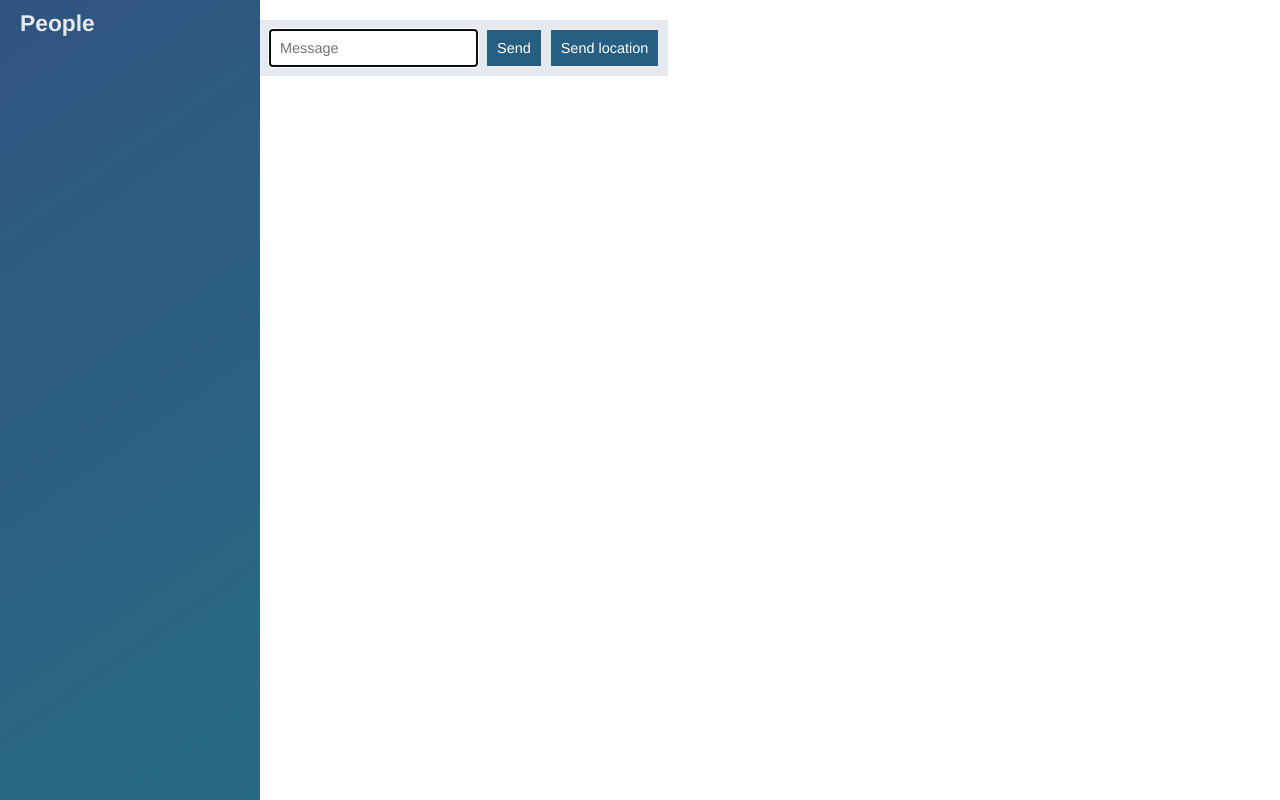
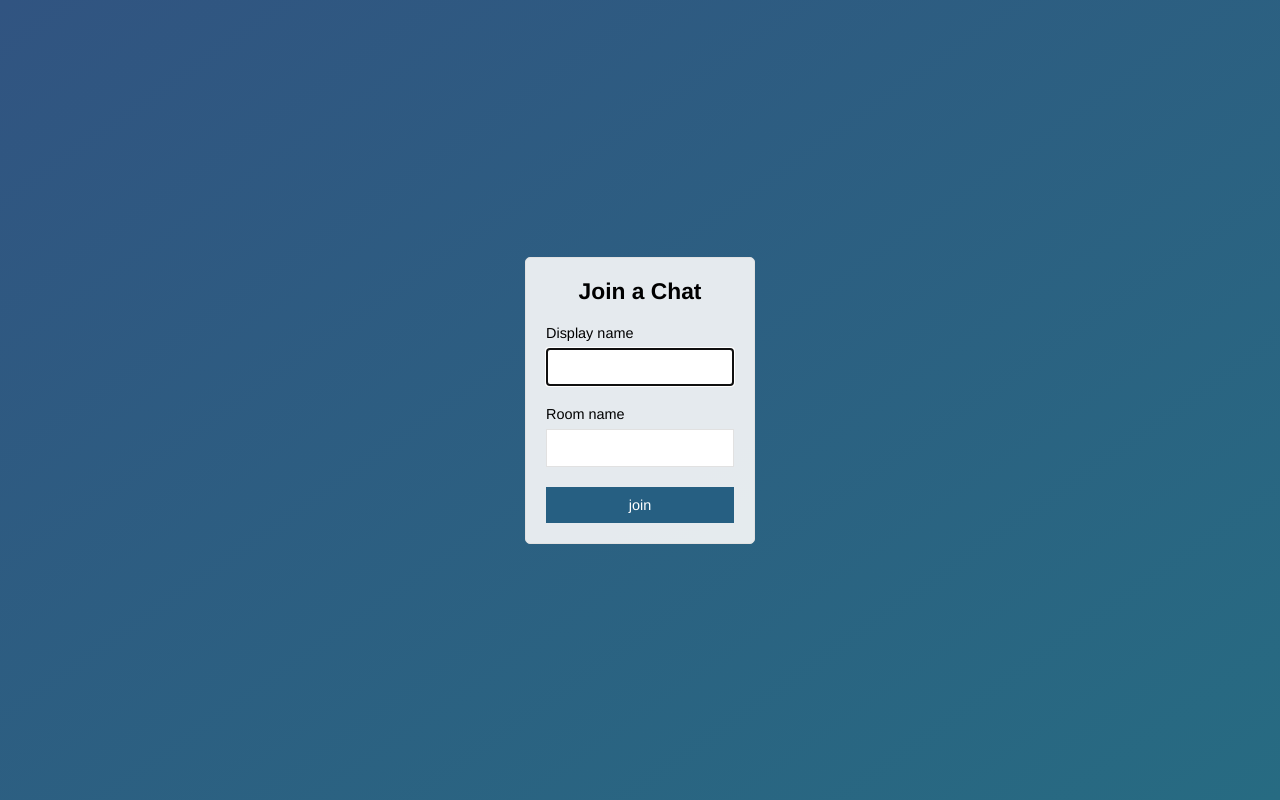
Before and after one commit to jmshanahan/node-chat-app, a website: page public/index.html in a window 1280 px wide. Drawn offline with nearby package versions, Linux system fonts and the light colour scheme; no server answers.

Commit message:
Add join page that submits to chat.html

```diff
--- a/public/index.html
+++ b/public/index.html
@@ -3,52 +3,30 @@
 <html>
 
 <head>
-    <meta charset="utf8">
+    <meta charset='utf-a'>
+    <title>Join | ChatApp</title>
     <link rel="stylesheet" href="/css/styles.css">
+    <meta name='viewport' content='width=device-width, initial-scale=1, user-scable=no'>
+
 </head>
 
-<body class="chat">
-    <div class="chat__sidebar">
-        <h3>People</h3>
-        <div id="users"></div>
+<body class="centered-form">
+    <div class="centered-form__form">
+        <form action=/chat.html>
+            <div class="form-field"><h3>Join a Chat</h3></div>
+            <div class="form-field">
+                <label>Display name</label>
+                <input type="text" name="name" autofocus />
+            </div>
+            <div class="form-field">
+                <label>Room name</label>
+                <input type="text" name="room"/>
+            </div>
+            <div class="form-field">
+                <button>join</button>
+            </div>
+        </form>
     </div>
-    <div class="chat_main">
-
-        <ol id="messages" class="chat__messages"></ol>
-        <div class="chat__footer">
-            <form id="message-form">
-                <input name="message" type="text" placeholder="Message" autofocus autocomplete="off"/>
-                <button>Send</button>
-            </form>
-            <button id="send-location">Send location</button>
-        </div>
-    </div>
-
-    <script id="message-template" type="text/template">
-        <li class="message">
-            <div class="message__title">
-                <h4>{{from}}</h4>
-                <spam>{{createdAt}}</spam>
-            </div>
-            <div class='message_body'></div>
-            <p>{{text}}</p>
-        </li>
-    </script>
-    <script id="location-message-template" type="text/template">
-        <li class="message">
-            <div class="message__title">
-                <h4>{{from}}</h4>
-                <spam>{{createdAt}}</spam>
-            </div>
-            <div class='message_body'></div>
-            <p><a href="{{url}}" target="_blank">My current location</a></p>
-        </li>
-    </script>
-    <script src="/socket.io/socket.io.js"></script>
-    <script src="/js/libs/jquery-3.2.1.min.js"></script>
-    <script src="/js/libs/moment.js"></script>
-    <script src="/js/libs/mustache.js"></script>
-    <script src="/js/index.js"></script>
 </body>
 
 </html>
```
Also changed, not shown: public/chat.html (added, +56 -0 lines), public/js/chat.js (renamed from public/js/index.js).
